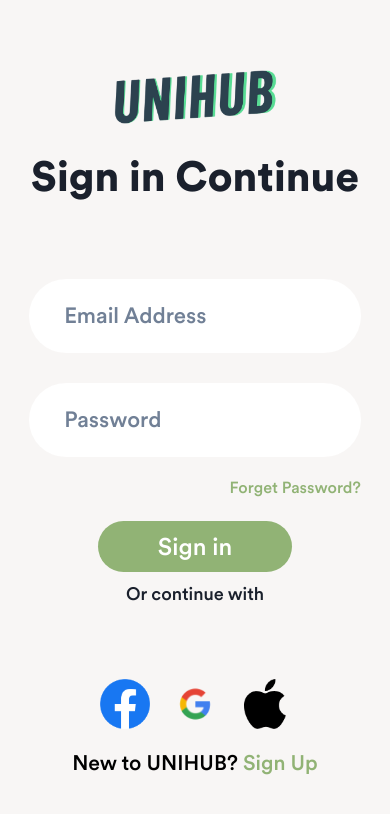
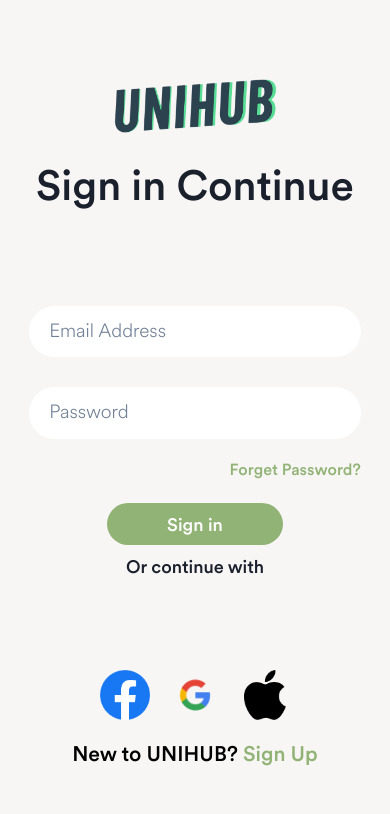
Before and after one commit to Moin105/unihub, a React (Create React App) app: page / in a window 390 px wide. Shown: the top 814 px of the page. Built offline with nearby package versions, Linux system fonts and the light colour scheme.

Commit message:
responsiveness page signin

```diff
--- a/src/Pages/signin.css
+++ b/src/Pages/signin.css
@@ -251,7 +251,7 @@
     margin-top: 18px;
     margin-bottom: 0px;
     font-size: 42px;
-    font-weight: 900;
+    font-weight: 500;
   }
   .signin-page .container .headu figure {
     width: 165px;
@@ -279,23 +279,27 @@
   .signin-page .container form .input-container input {
     width: 100%;
     flex: 1 1;
-    font-size: 22px;
+    font-size: 19px;
     background-color: white;
     border-radius: 333px;
     border: none;
+    font-weight: 200;
+    max-width: 400px;
     outline: none;
     color: #6F6F6F;
-    padding: 22px 0px 19px 35px;
+    padding: 13px 0px 10px 20px;
+    margin: 0 auto;
   }
   .signin-page .container form .forgetti-password {
     color: #91B375;
     font-size: 16px;
     margin: -10px;
+    max-width: 400px;
     text-align: end;
     width: 100%;
   }
   .signin-page .container form .btn {
-    font-size: 24px;
+    font-size: 18px;
     padding: 10px 60px 5px 60px;
     background-color: #91B375;
     color: #FFFFFF;
--- a/src/Pages/signin.scss
+++ b/src/Pages/signin.scss
@@ -374,7 +374,7 @@
                 margin-top: 18px;
                 margin-bottom: 0px;
                 font-size: 42px;
-                font-weight: 900;
+                font-weight: 500;
              }
                 figure{
                      width: 165px;
@@ -400,13 +400,16 @@
                 input{
                     width: 100%;
                     flex: 1 1;
-                    font-size: 22px;
+                    font-size: 19px;
                     background-color: white;
                     border-radius: 333px;
                     border: none;
+                    font-weight: 200;
+                    max-width: 400px;
                     outline: none;
                     color: #6F6F6F;
-                    padding: 22px 0px 19px 35px;
+                    padding: 13px 0px 10px 20px;
+                    margin: 0 auto;
                 }
                 .icon{
 
@@ -415,12 +418,13 @@
                 .forgetti-password{
                     color: #91B375;
                     font-size: 16px;
-                    margin: -10px;
+                    margin: -10px;    max-width: 400px;
+
                     text-align: end;
                     width: 100%;
                }
                .btn{
-                font-size: 24px;
+                font-size: 18px;
                 padding: 10px 60px 5px 60px;
 
                  background-color: #91B375;
```
Also changed, not shown: 1 other file (tests, documents, lock files or other folders).
